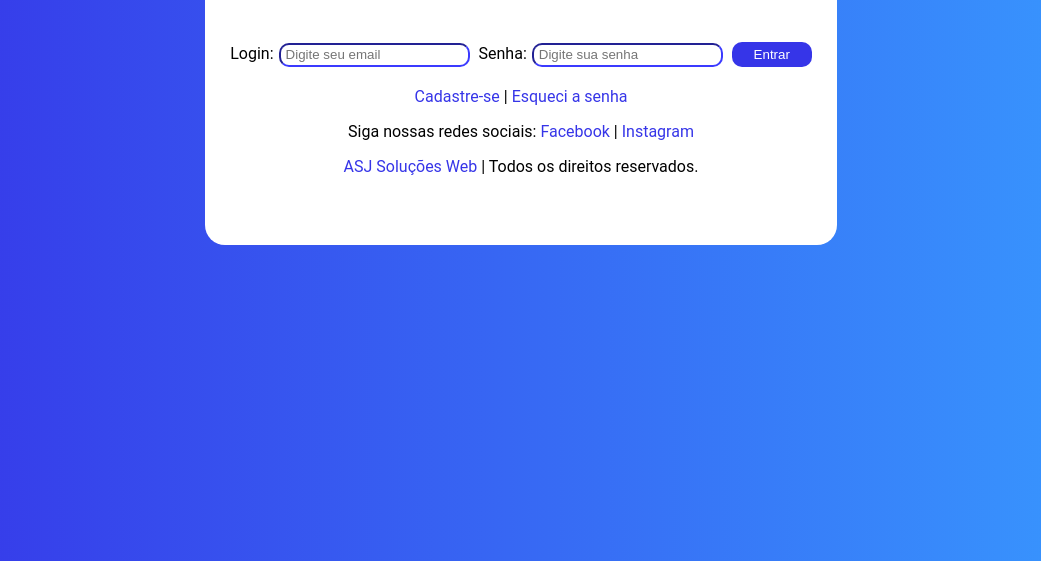
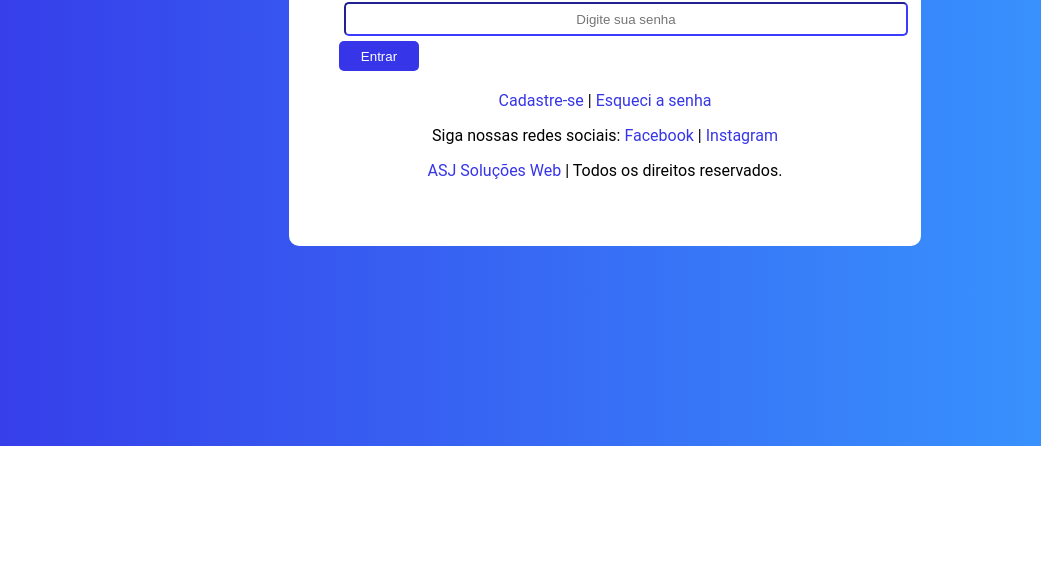
Before and after one commit to AssFerj/pagina_de_lolgin, a plain HTML site: page index.html in a window 1280 px wide. Shown: the part 471-1032 px from the top of the page, without its empty margins (119-1160 px from the left). After the commit the page ends 917 px from the top, so only its background shows below. Drawn offline with Linux system fonts and the light colour scheme.

Commit message:
Correção de estilização de conteúdo
Correção de estilização de conteúdo

```diff
--- a/index.html
+++ b/index.html
@@ -7,12 +7,13 @@
 	<title>Página de Login</title>
 </head>
 <body>
-	<section class="box">
+	<section>
+		<div class="box">
 			<h2>Faça seu Login</h2>
-		<form>
-			<label for="nome">Login:</label><input id="nome" type="email" name="Email" placeholder="Digite seu email">
-			<label for="senha">Senha:</label><input id="senha" type="password" name="Senha" placeholder="Digite sua senha">
-			<button type="submit" value="enviar">Entrar</button>
+			<form class="form">
+				<input id="nome" type="email" name="Email" placeholder="Digite seu email">
+				<input id="senha" type="password" name="Senha" placeholder="Digite sua senha">
+				<button class="log-btm" type="submit" value="enviar">Entrar</button>
 			</form>
 			<div class="cadastro">
 				<a href="cadastro.html">Cadastre-se</a> | <a href="">Esqueci a senha</a>
@@ -21,6 +22,7 @@
 				<p>Siga nossas redes sociais: <a href="https://www.facebook.com/asjsolucoesweb">Facebook</a> | <a href="https://www.instagram.com/asjsolucoesweb">Instagram</a></p>
 				<p><a href="https://www.asjsolucoesweb.com.br">ASJ Soluções Web</a> | Todos os direitos reservados.</p>
 			</div>
+		</div>
 	</section>
 
 </body>
--- a/style.css
+++ b/style.css
@@ -9,17 +9,27 @@ a {
 img {
 	width: 180px;
 }
+.form {
+	display: flex;
+	flex-direction: column;
+}
+.log-btn {
+	align-items: center;
+}
 input {
-	height: 20px;
+	width: 550px;
+	height: 30px;
 	padding: 0px 5px;
-	margin: 0 5px;
-	border-radius: 10px;
+	margin: 5px;
+	border-radius: 5px;
 	border-color: #3635E8;
+	text-align: center;
 }
 button {
 	width: 80px;
+	height: 30px;
 	border: none;
-	border-radius: 10px;
+	border-radius: 5px;
 	background-color: #3635E8;
 	padding: 5px;
 	color: #ffffff;
@@ -27,7 +37,7 @@ button {
 button:hover {
 	width: 80px;
 	border: none;
-	border-radius: 10px;
+	border-radius: 5px;
 	background-color: yellow;
 	padding: 5px;
 	color: #3635E8;
@@ -35,13 +45,12 @@ button:hover {
 .box {
 	box-sizing: border-box;
 	width: 50%;
-	height: 400px;
 	font-size: 16px;
 	text-align: center;
-	margin: 25%;
-	padding: 20px;
+	margin: 25vh 50vh;
+	padding: 50px;
 	background-color: #ffffff;
-	border-radius: 20px;
+	border-radius: 10px;
 	}
 .box h2 {
 	font-size: 45px;;
```
Lines whose indentation alone changed are shown as unchanged.
